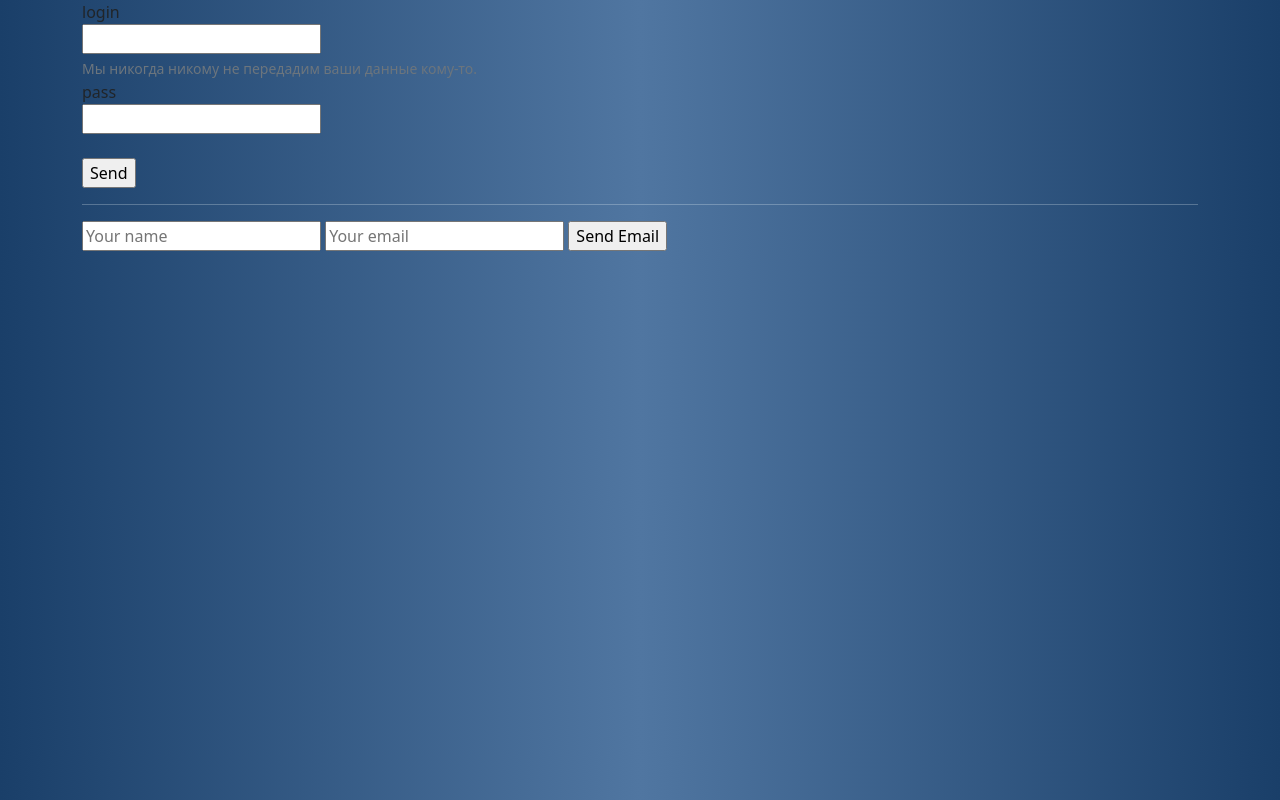
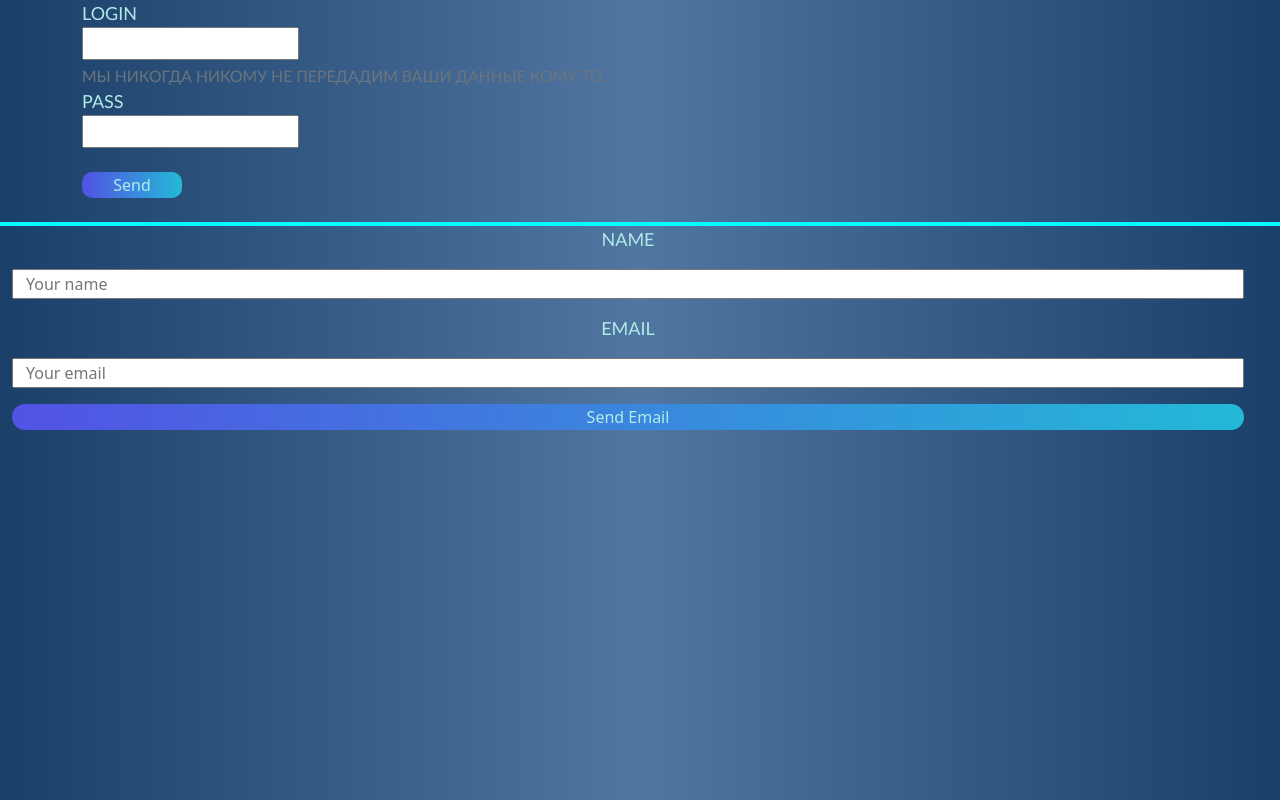
Before and after one commit to pedrovega1/forminput28.10.2022, a plain HTML site: page index.html in a window 1280 px wide. Drawn offline with nearby package versions, Linux system fonts and the light colour scheme.

Commit message:
line/boot

```diff
--- a/css/main.css
+++ b/css/main.css
@@ -3,6 +3,30 @@ body{
     background: linear-gradient(90deg, #1a3f69,#5076a1,#1a3f69);
 }
 
-hr.line{
-color: rgb(246, 255, 255) !important;
+.divider{
+    height:4px;
+    background-color: rgb(0, 255, 255) !important;
 }
+label{
+    font-size:large;
+    color:#b1ebe8;
+    text-transform: uppercase;
+font-family: 'Gill Sans', 'Gill Sans MT', Calibri, 'Trebuchet MS', sans-serif;
+}
+
+.submit1{
+    color:#b1ebe8 !important;
+    border-radius: 10px;
+    width:100px;
+    border: none;
+    background: rgb(14, 2, 236);
+    background: linear-gradient(90deg, rgba(2,0,36,1) 0%, rgba(82,82,228,1) 0%, rgba(56,139,221,1) 55%, rgba(35,185,215,1) 100%);
+}
+
+.submit2{
+    border:none;
+    color:#b1ebe8 !important;
+    border-radius: 15px;
+    background: rgb(14, 2, 236);
+    background: linear-gradient(90deg, rgba(2,0,36,1) 0%, rgba(82,82,228,1) 0%, rgba(56,139,221,1) 55%, rgba(35,185,215,1) 100%);
+}
--- a/index.html
+++ b/index.html
@@ -13,7 +13,7 @@
 <body>
    <!-- get  пара-значение -->
 <form action ="" method="get">
-    <div class="container">
+    <div class="container ">
     <div class="form_group">
     <label for="login">
         login
@@ -30,37 +30,41 @@
 </div>
 <br>
 <div class="form_group">
-   <input type="submit" value="Send">
+   <input type="submit" value="Send" class="submit1">
 </div>
-<hr class="line">
+
 </div>
 </form>
-
+<br>
+<div class="divider"></div>
 <!-- POST передает данные в теле запроса -->
 <form action="https://mailthis.to/sabina.jangirova@nu.edu.kz" method="POST">
-<div class="container">
-    <input type="text" name="name" placeholder="Your name">
+<div class="container-fluid  text-center ">
+  <div class="container_head row gy-3 container-fluid">
+    <label for="">Name</label>
+    <input type="text" name="name" placeholder="Your name" >
+    <label for="Email">Email</label>
     <input type="email" name="_replyto" placeholder="Your email">
-    <input type="submit" value="Send Email">
+    <input type="submit" value="Send Email" class="submit2">
+  </div>
 </div>
 </form>
-<!-- <form>
-    <div class="mb-3">
-      <label for="exampleInputEmail1" class="form-label">Адрес электронной почты</label>
-      <input type="email" class="form-control" id="exampleInputEmail1" aria-describedby="emailHelp">
-      <div id="emailHelp" class="form-text">Мы никогда никому не передадим вашу электронную почту.</div>
+<!-- <br>
+<div class="container overflow-hidden text-center">
+  <div class="row gy-3">
+    <div class="col-6">
+      <div class="p-3 border bg-light">Пользовательские внутренние отступы колонок</div>
     </div>
-    <div class="mb-3">
-      <label for="exampleInputPassword1" class="form-label">Пароль</label>
-      <input type="password" class="form-control" id="exampleInputPassword1">
+    <div class="col-6">
+      <div class="p-3 border bg-light">Пользовательские внутренние отступы колонок</div>
     </div>
-    <div class="mb-3 form-check">
-      <input type="checkbox" class="form-check-input" id="exampleCheck1">
-      <label class="form-check-label" for="exampleCheck1">Проверить меня</label>
+    <div class="col-6">
+      <div class="p-3 border bg-light">Пользовательские внутренние отступы колонок</div>
     </div>
-    <button type="submit" class="btn btn-primary">Отправить</button>
-  </form> -->
-<!--
-</body>
-<!--  -->
+    <div class="col-6">
+      <div class="p-3 border bg-light">Пользовательские внутренние отступы колонок</div>
+    </div>
+  </div>
+</div> -->
+
 </html>
```
